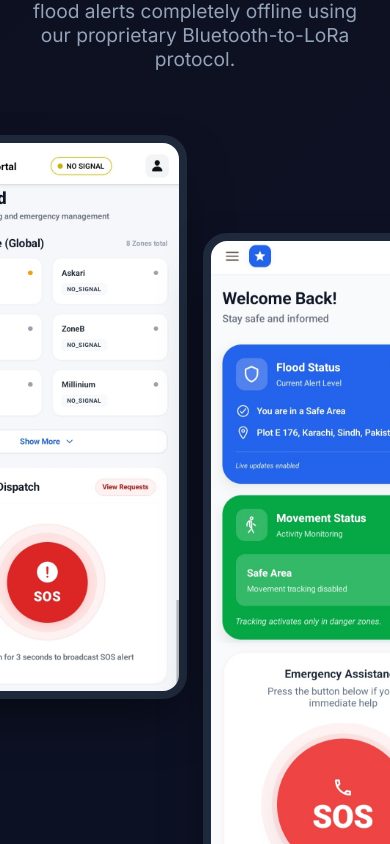
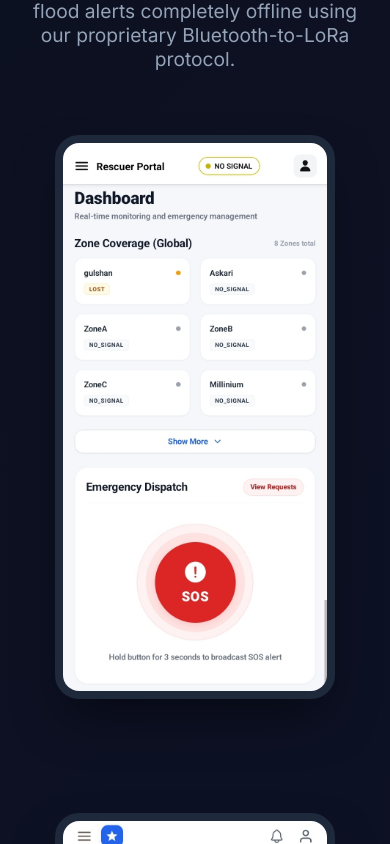
Before and after one commit to rapidrelief/RapidRelief-Admin-Web, a React (Vite) app: page / in a window 390 px wide. Shown: the part 1060-1904 px from the top of the page. Built offline with nearby package versions, Linux system fonts and the light colour scheme; no server answers.

Commit message:
Fix About page responsiveness and app screenshots overflow

```diff
--- a/src/index.css
+++ b/src/index.css
@@ -178,3 +178,20 @@ body {
 .nav-link:hover {
   color: var(--text-main);
 }
+
+.architecture-flow {
+  display: flex;
+  justify-content: center;
+  align-items: center;
+  gap: 1rem;
+}
+
+@media (max-width: 768px) {
+  .architecture-flow {
+    flex-direction: column;
+  }
+  .arch-arrow {
+    transform: rotate(90deg);
+    margin: 1rem 0;
+  }
+}
--- a/src/pages/About.jsx
+++ b/src/pages/About.jsx
@@ -27,7 +27,7 @@ export default function About() {
 
       <section style={{ padding: '8rem 2rem 4rem', textAlign: 'center', position: 'relative', zIndex: 10 }}>
         <motion.div initial={{ opacity: 0, y: 20 }} animate={{ opacity: 1, y: 0 }} transition={{ duration: 0.6 }}>
-          <h1 style={{ fontSize: '4rem', fontWeight: '800', marginBottom: '1.5rem' }}>The Team Behind <br/><span className="text-gradient">RapidRelief</span></h1>
+          <h1 style={{ fontSize: 'clamp(2.5rem, 8vw, 4rem)', fontWeight: '800', marginBottom: '1.5rem' }}>The Team Behind <br/><span className="text-gradient">RapidRelief</span></h1>
           <p style={{ fontSize: '1.2rem', color: 'var(--text-muted)', maxWidth: '800px', margin: '0 auto', lineHeight: '1.8' }}>
             RapidRelief was developed as our Final Year Project (FYP) for <strong><a href="https://www.dsu.edu.pk/" target="_blank" rel="noopener noreferrer" style={{ color: '#60A5FA', textDecoration: 'none' }}>DHA Suffa University</a></strong>.
             We recognized the devastating impact of communication blackouts during Pakistan's historical floods
@@ -63,7 +63,7 @@ export default function About() {
           <p style={{ color: 'var(--text-muted)', fontSize: '1.1rem' }}>How an offline SOS signal travels from a victim to the command center.</p>
         </div>
 
-        <div style={{ display: 'flex', flexWrap: 'wrap', justifyContent: 'center', alignItems: 'center', gap: '1rem' }}>
+        <div className="architecture-flow">
           {architectureSteps.map((step, idx) => (
             <React.Fragment key={idx}>
               <motion.div
@@ -87,6 +87,7 @@ export default function About() {
                   whileInView={{ opacity: 1 }}
                   viewport={{ once: true }}
                   transition={{ delay: (idx * 0.2) + 0.1, duration: 0.5 }}
+                  className="arch-arrow"
                   style={{ display: 'flex', alignItems: 'center', justifyContent: 'center', color: 'rgba(255,255,255,0.2)' }}
                 >
                   <ArrowRight size={32} />
--- a/src/pages/Landing.jsx
+++ b/src/pages/Landing.jsx
@@ -83,17 +83,17 @@ export default function Landing() {
           <div style={{ display: 'grid', gridTemplateColumns: 'repeat(auto-fit, minmax(250px, 1fr))', gap: '3rem', alignItems: 'center' }}>
 
             {/* Screenshots container */}
-            <div style={{ display: 'flex', gap: '1rem', justifyContent: 'center', position: 'relative' }}>
+            <div style={{ display: 'flex', flexWrap: 'wrap', gap: '1rem', justifyContent: 'center', position: 'relative' }}>
               {/* Note to User: Place your screenshots in public/assets/ and name them app-screen-1.png and app-screen-2.png */}
               <motion.div initial={{ y: 50, opacity: 0 }} whileInView={{ y: 0, opacity: 1 }} viewport={{ once: true }} transition={{ delay: 0.1 }}>
-                <img src="/assets/app-screen-1.png" alt="App Screen 1" style={{ width: '280px', height: 'auto', borderRadius: '24px', border: '8px solid #1E293B', boxShadow: '0 25px 50px -12px rgba(0,0,0,0.5)', display: 'block' }} onError={(e) => { e.target.style.display='none'; e.target.nextSibling.style.display='flex' }} />
+                <img src="/assets/app-screen-1.png" alt="App Screen 1" style={{ width: '100%', maxWidth: '280px', height: 'auto', borderRadius: '24px', border: '8px solid #1E293B', boxShadow: '0 25px 50px -12px rgba(0,0,0,0.5)', display: 'block' }} onError={(e) => { e.target.style.display='none'; e.target.nextSibling.style.display='flex' }} />
                 <div style={{ display: 'none', width: '280px', height: '580px', background: 'rgba(255,255,255,0.05)', border: '2px dashed rgba(255,255,255,0.2)', borderRadius: '24px', alignItems: 'center', justifyContent: 'center', color: 'var(--text-muted)', textAlign: 'center', padding: '1rem' }}>
                   Save your app screenshot as <br/><code>public/assets/app-screen-1.png</code>
                 </div>
               </motion.div>
 
               <motion.div initial={{ y: 100, opacity: 0 }} whileInView={{ y: 50, opacity: 1 }} viewport={{ once: true }} transition={{ delay: 0.3 }} style={{ marginTop: '3rem' }}>
-                <img src="/assets/app-screen-2.png" alt="App Screen 2" style={{ width: '280px', height: 'auto', borderRadius: '24px', border: '8px solid #1E293B', boxShadow: '0 25px 50px -12px rgba(0,0,0,0.5)', display: 'block' }} onError={(e) => { e.target.style.display='none'; e.target.nextSibling.style.display='flex' }} />
+                <img src="/assets/app-screen-2.png" alt="App Screen 2" style={{ width: '100%', maxWidth: '280px', height: 'auto', borderRadius: '24px', border: '8px solid #1E293B', boxShadow: '0 25px 50px -12px rgba(0,0,0,0.5)', display: 'block' }} onError={(e) => { e.target.style.display='none'; e.target.nextSibling.style.display='flex' }} />
                 <div style={{ display: 'none', width: '280px', height: '700px', background: 'rgba(255,255,255,0.05)', border: '2px dashed rgba(255,255,255,0.2)', borderRadius: '24px', alignItems: 'center', justifyContent: 'center', color: 'var(--text-muted)', textAlign: 'center', padding: '1rem' }}>
                   Save your app screenshot as <br/><code>public/assets/app-screen-2.png</code>
                 </div>
```
